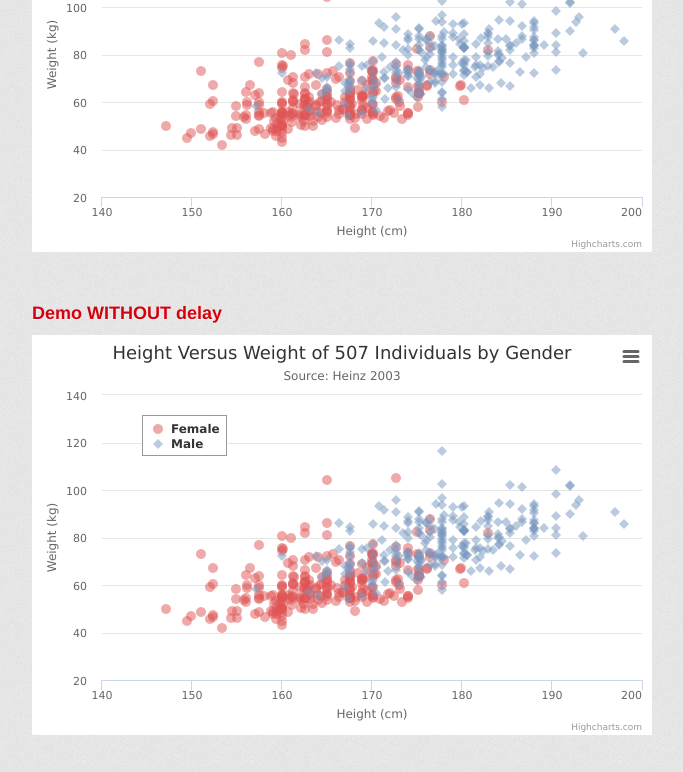
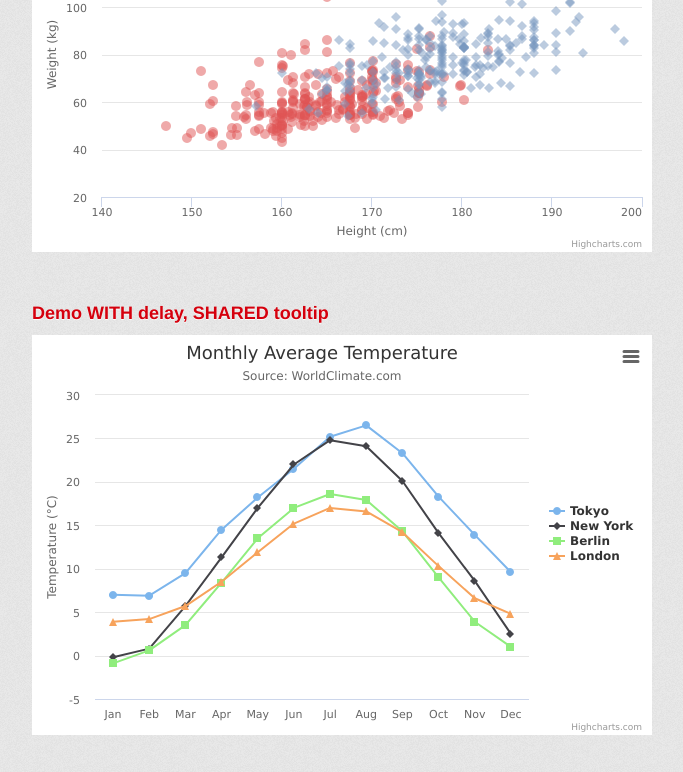
Before and after one commit to rudovjan/highcharts-tooltip-delay, a plain HTML site: page index.html in a window 1280 px wide. Shown: the part 678-1450 px from the top of the page, without its empty margins (298-981 px from the left). Drawn offline with nearby package versions, Linux system fonts and the light colour scheme; a web font is replaced by a local one.

Commit message:
#5 - Support for shared tooltip

```diff
--- a/index.html
+++ b/index.html
@@ -16,6 +16,7 @@
     <script src="./tooltip-delay.js"></script>
     <script src="javascripts/chartWith.js"></script>
     <script src="javascripts/chartWithout.js"></script>
+    <script src="javascripts/chartWithSharedTooltip.js"></script>
 
     <title>Highcharts-tooltip-delay by rudovjan</title>
 </head>
@@ -58,9 +59,12 @@
             <div id="chartWith" style="min-width: 310px; height: 400px; margin: 0 auto"></div>
 
             <br /><br />
+            <h3>Demo WITH delay, SHARED tooltip</h3>
+            <div id="chartWithShared" style="min-width: 310px; height: 400px; margin: 0 auto"></div>
+
+            <br /><br />
             <h3>Demo WITHOUT delay</h3>
             <div id="chartWithout" style="min-width: 310px; height: 400px; margin: 0 auto"></div>
-
 
         </section>
 
--- /dev/null
+++ b/javascripts/chartWithSharedTooltip.js
@@ -0,0 +1,51 @@
+$(function () {
+    $('#chartWithShared').highcharts({
+        title: {
+            text: 'Monthly Average Temperature',
+            x: -20 //center
+        },
+        subtitle: {
+            text: 'Source: WorldClimate.com',
+            x: -20
+        },
+        xAxis: {
+            categories: ['Jan', 'Feb', 'Mar', 'Apr', 'May', 'Jun',
+                'Jul', 'Aug', 'Sep', 'Oct', 'Nov', 'Dec']
+        },
+        yAxis: {
+            title: {
+                text: 'Temperature (°C)'
+            },
+            plotLines: [{
+                value: 0,
+                width: 1,
+                color: '#808080'
+            }]
+        },
+        tooltip: {
+            valueSuffix: '°C',
+            delayForDisplay: 1000,
+            hideDelay: 1,
+            shared: true
+        },
+        legend: {
+            layout: 'vertical',
+            align: 'right',
+            verticalAlign: 'middle',
+            borderWidth: 0
+        },
+        series: [{
+            name: 'Tokyo',
+            data: [7.0, 6.9, 9.5, 14.5, 18.2, 21.5, 25.2, 26.5, 23.3, 18.3, 13.9, 9.6]
+        }, {
+            name: 'New York',
+            data: [-0.2, 0.8, 5.7, 11.3, 17.0, 22.0, 24.8, 24.1, 20.1, 14.1, 8.6, 2.5]
+        }, {
+            name: 'Berlin',
+            data: [-0.9, 0.6, 3.5, 8.4, 13.5, 17.0, 18.6, 17.9, 14.3, 9.0, 3.9, 1.0]
+        }, {
+            name: 'London',
+            data: [3.9, 4.2, 5.7, 8.5, 11.9, 15.2, 17.0, 16.6, 14.2, 10.3, 6.6, 4.8]
+        }]
+    });
+});
--- a/tooltip-delay.js
+++ b/tooltip-delay.js
@@ -1,22 +1,29 @@
 (function(H) {
 
-  var timerId = {};
+  let timerId = {};
+
+  const generatePointsUniqueKey = (points) => {
+
+    const generatePointKey = (point) => {
+      return point.category + " " + point.series.name + ": " + point.x + " " + point.y;
+    };
+
+    const result = points.map(generatePointKey).join(', ');
+
+    return result;
+  }
 
   H.wrap(H.Tooltip.prototype, 'refresh', function(proceed) {
+      let seriesName;
 
-    if (this.shared) {
-      proceed.apply(this, Array.prototype.slice.call(arguments, 1));
-    } else {
-
-      var seriesName;
       if (Array.isArray(arguments[ 1 ])) {
         // Can be array in case that, it's shared tooltip
-        seriesName = "not_have_now_clear_id";
+        seriesName = generatePointsUniqueKey(arguments[ 1 ]);
       } else {
         seriesName = arguments[ 1 ].series.name;
       }
 
-      var delayForDisplay = this.chart.options.tooltip.delayForDisplay ? this.chart.options.tooltip.delayForDisplay : 1000;
+      const delayForDisplay = this.chart.options.tooltip.delayForDisplay ? this.chart.options.tooltip.delayForDisplay : 1000;
 
       if (timerId[ seriesName ]) {
         clearTimeout(timerId[ seriesName ]);
@@ -24,9 +31,9 @@
       }
 
       timerId[ seriesName ] = window.setTimeout(function() {
-        var point = this.refreshArguments[ 0 ];
+        let pointOrPoints = this.refreshArguments[ 0 ];
 
-        if (point === this.chart.hoverPoint || $.inArray(this.chart.hoverPoint, point) > -1) {
+        if (pointOrPoints === this.chart.hoverPoint || $.inArray(this.chart.hoverPoint, pointOrPoints) > -1) {
           proceed.apply(this.tooltip, this.refreshArguments);
         }
 
@@ -35,7 +42,7 @@
         chart: this.chart,
         tooltip: this
       }), delayForDisplay);
-    }
+
   });
 
 }(Highcharts));
```
